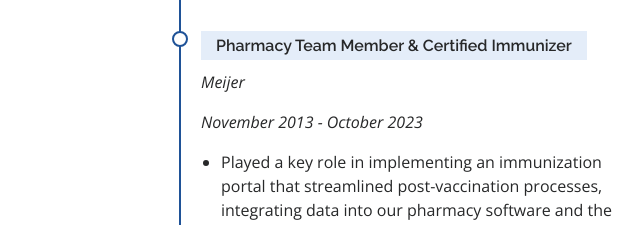
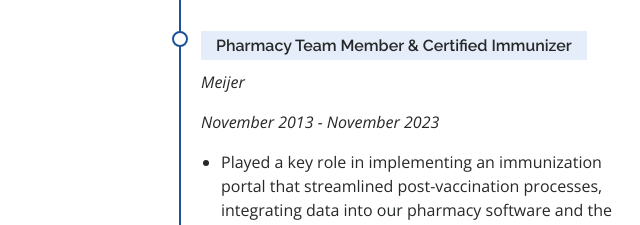
Before and after one commit to ItsLezaY/Portfolio-React-Vite, a plain HTML site: page index.html in a window 1280 px wide. Shown: the part 3200-3425 px from the top of the page, 623-1263 px from the left. Drawn offline with nearby package versions, Linux system fonts and the light colour scheme.

Commit message:
work exp

```diff
--- a/index.html
+++ b/index.html
@@ -211,7 +211,7 @@
             <div class="resume-item">
               <h5>Pharmacy Team Member & Certified Immunizer</h5>
               <p><em>Meijer</em></p>
-              <p><em>November 2013 - October 2023</em></p>
+              <p><em>November 2013 - November 2023</em></p>
               <ul>
                 <li>Played a key role in implementing an immunization portal that streamlined post-vaccination processes, integrating data into our pharmacy software and the ICARE system for accurate record-keeping. Organized successful COVID-19 vaccine clinics, resulting in a 20% increase in community participation. Collaborated on a traffic system within our pharmacy software, reducing wait times by 50%. Provided compassionate customer service, addressing medication-related inquiries with care.</li>
 
```
